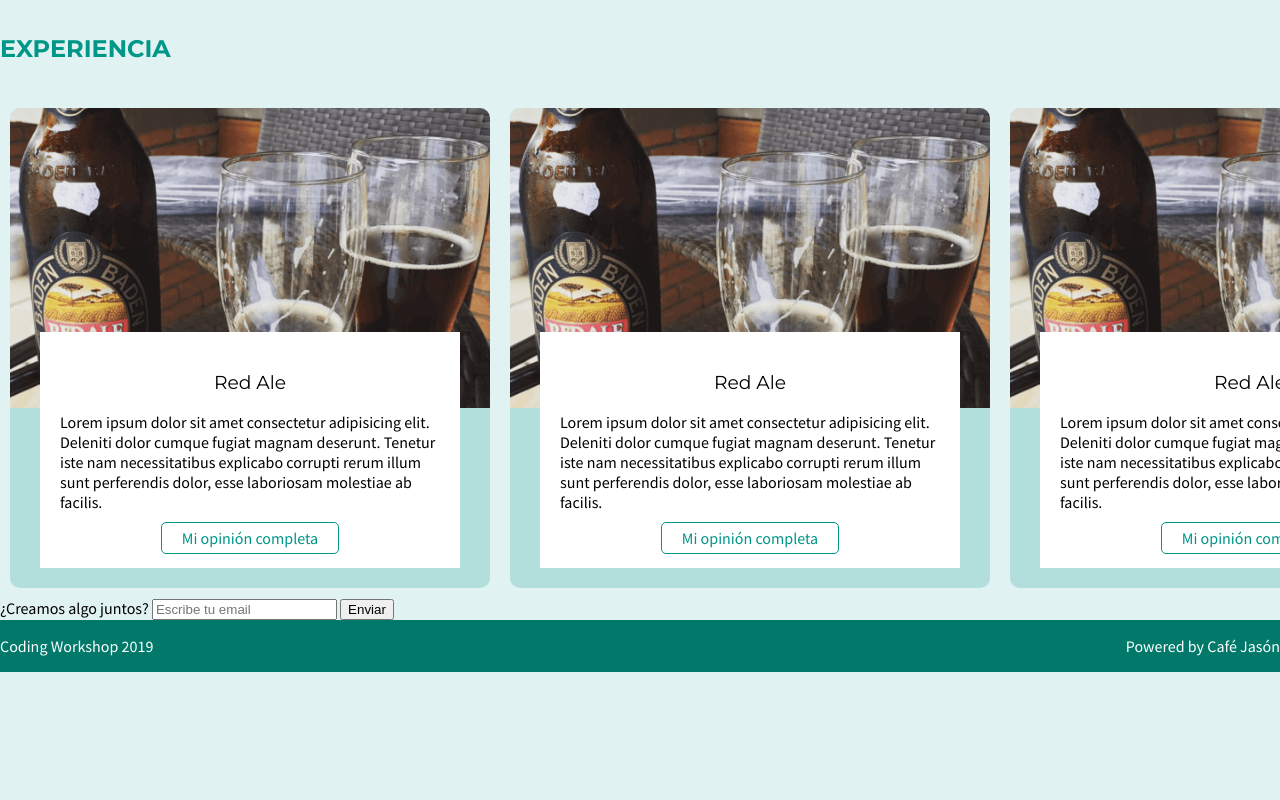
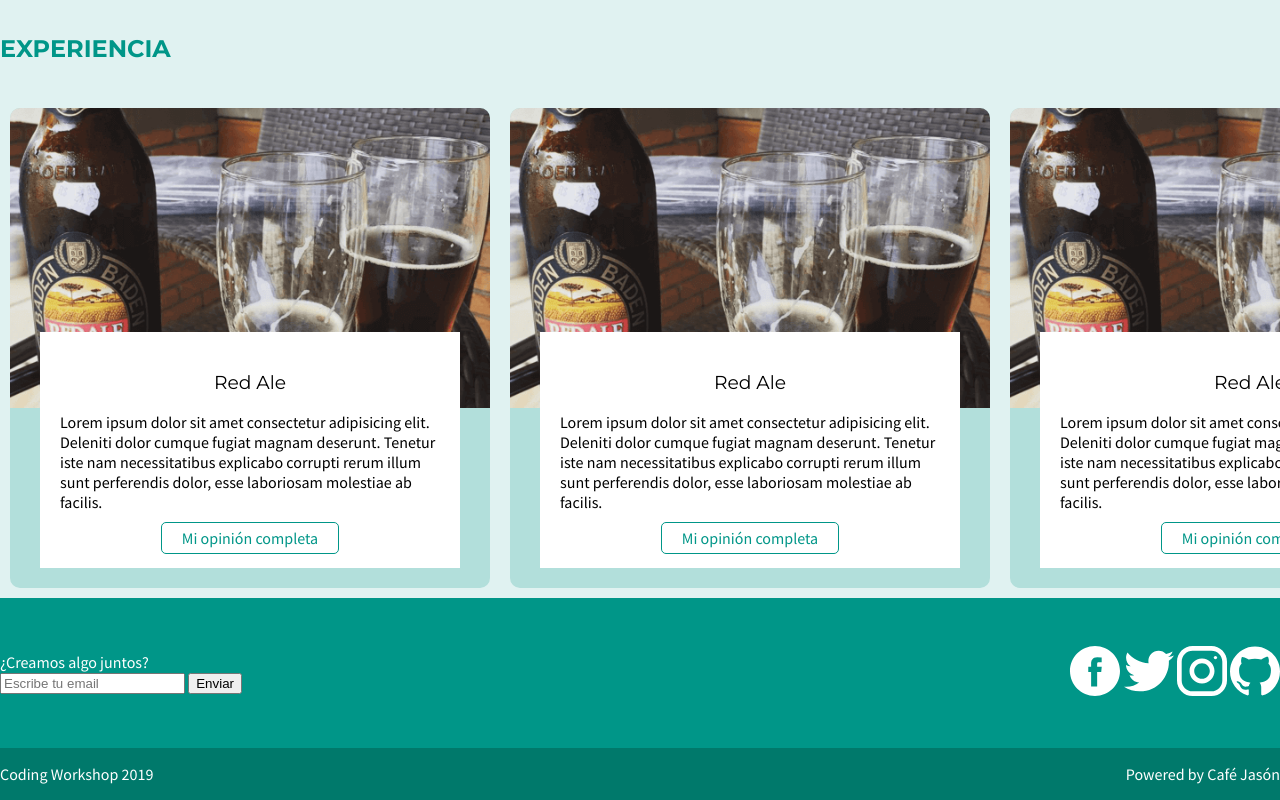
Before and after one commit to JoseCrz/workshop-portfolio, a plain HTML site: page index.html in a window 1280 px wide. Shown: the part 913-1713 px from the top of the page. Before the commit the page ends 1585 px from the top, so only its background shows below. Drawn offline with Linux system fonts and the light colour scheme.

Commit message:
Added social icons to contact section

```diff
--- a/css/style.css
+++ b/css/style.css
@@ -171,6 +171,44 @@ h2 {
     color: white;
 }
 
+.contact {
+    background: var(--primary-color);
+    color: var(--text);
+    height: 150px;
+    display: flex;
+    align-items: center;
+    justify-content: space-between;
+}
+
+.contact-form-label {
+    display: block;
+}
+
+.social-link {
+    display: inline-block;
+    width: 50px;
+    height: 50px;
+    background-size: 50px 50px;
+}
+
+.social-link.facebook {
+    background-image: url("../img/facebook.svg");
+}
+
+.social-link.twitter {
+    background-image: url("../img/twitter.svg");
+}
+
+.social-link.instagram {
+    background-image: url("../img/instagram.svg");
+}
+
+.social-link.github {
+    background-image: url("../img/github.svg");
+}
+
+
+
 .footer {
     background: var(--dark-primary-color);
     display: flex;
--- a/index.html
+++ b/index.html
@@ -88,6 +88,12 @@
             <input class="contact-form-email" type="email" id="email" name="email" placeholder="Escribe tu email">
             <input class="contact-form-button" type="submit" value="Enviar" name="" id="">
         </form>
+        <div class="social-container">
+            <a href="#" class="social-link facebook" target="_blank"></a>
+            <a href="#" class="social-link twitter" target="_blank"></a>
+            <a href="#" class="social-link instagram" target="_blank"></a>
+            <a href="#" class="social-link github" target="_blank"></a>
+        </div>
     </section>
     <footer class="footer">
         <p>Coding Workshop 2019</p>
```
Also changed, not shown: img/facebook.svg (added), img/github.svg (added), img/instagram.svg (added), img/twitter.svg (added).
